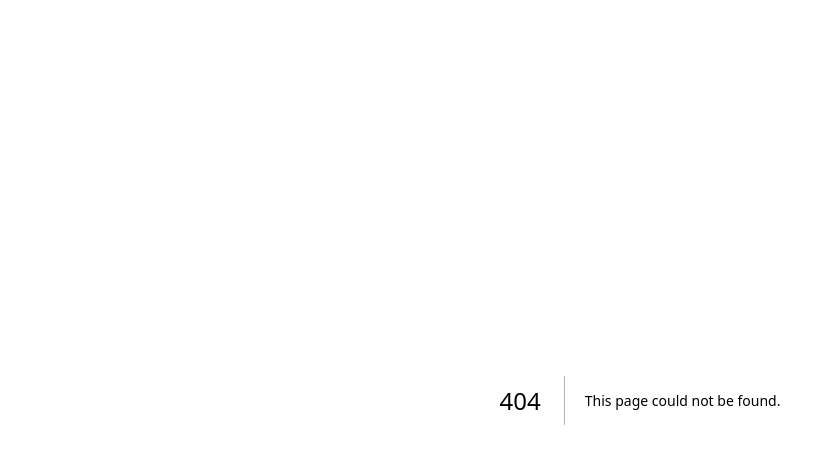
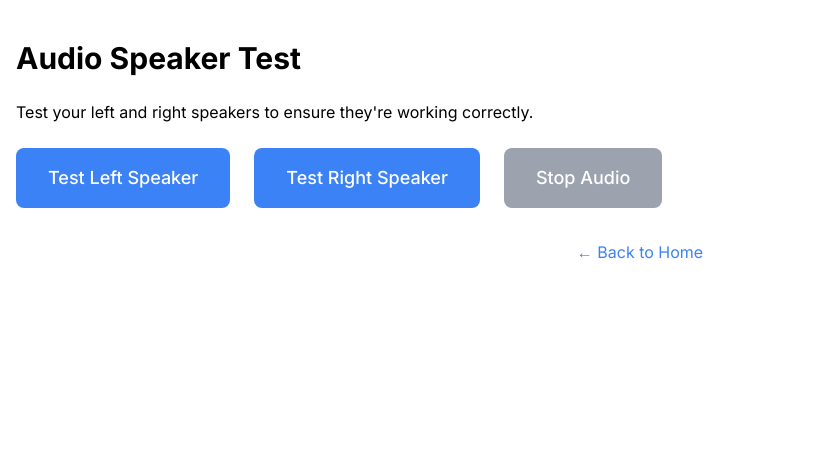
Before and after one commit to jovylle/wanabusful, a Next.js app: page /audio-test in a window 1280 px wide. Before the commit this address had no page. Shown: the top 464 px of the page, without its empty margins (0-827 px from the left). Built offline with nearby package versions, Linux system fonts and the light colour scheme.

Commit message:
initial changes for speaker test

```diff
--- /dev/null
+++ b/src/app/audio-test/page.js
@@ -0,0 +1,96 @@
+"use client";
+
+import { useState, useRef } from "react";
+import Link from "next/link";
+
+export default function AudioTest() {
+  const [activeChannel, setActiveChannel] = useState(null);
+  const audioRefLeft = useRef(null);
+  const audioRefRight = useRef(null);
+
+  // Create audio context and position audio in left/right channels when playing
+  const playLeftChannel = () => {
+    if (audioRefLeft.current) {
+      audioRefLeft.current.play();
+      setActiveChannel("left");
+    }
+  };
+
+  const playRightChannel = () => {
+    if (audioRefRight.current) {
+      audioRefRight.current.play();
+      setActiveChannel("right");
+    }
+  };
+
+  const stopAudio = () => {
+    if (audioRefLeft.current) {
+      audioRefLeft.current.pause();
+      audioRefLeft.current.currentTime = 0;
+    }
+    if (audioRefRight.current) {
+      audioRefRight.current.pause();
+      audioRefRight.current.currentTime = 0;
+    }
+    setActiveChannel(null);
+  };
+
+  return (
+    <div className="container mx-auto py-10 px-4">
+      <h1 className="text-3xl font-bold mb-6">Audio Speaker Test</h1>
+      <p className="mb-6">Test your left and right speakers to ensure they're working correctly.</p>
+
+      {/* Hidden audio elements */}
+      <audio
+        ref={audioRefLeft}
+        src="/audio/left.mp3"
+        onEnded={() => setActiveChannel(null)}
+      />
+      <audio
+        ref={audioRefRight}
+        src="/audio/right.mp3"
+        onEnded={() => setActiveChannel(null)}
+      />
+
+      <div className="flex flex-col md:flex-row gap-6 mb-8">
+        <button
+          onClick={playLeftChannel}
+          disabled={activeChannel === "left"}
+          className={`py-4 px-8 rounded-lg text-lg font-medium ${
+            activeChannel === "left"
+              ? "bg-green-600 text-white"
+              : "bg-blue-500 hover:bg-blue-600 text-white"
+          }`}
+        >
+          {activeChannel === "left" ? "Playing Left Speaker" : "Test Left Speaker"}
+        </button>
+
+        <button
+          onClick={playRightChannel}
+          disabled={activeChannel === "right"}
+          className={`py-4 px-8 rounded-lg text-lg font-medium ${
+            activeChannel === "right"
+              ? "bg-green-600 text-white"
+              : "bg-blue-500 hover:bg-blue-600 text-white"
+          }`}
+        >
+          {activeChannel === "right" ? "Playing Right Speaker" : "Test Right Speaker"}
+        </button>
+
+        <button
+          onClick={stopAudio}
+          disabled={!activeChannel}
+          className="py-4 px-8 rounded-lg text-lg font-medium bg-red-500 hover:bg-red-600 text-white disabled:bg-gray-400"
+        >
+          Stop Audio
+        </button>
+      </div>
+
+      <div className="mt-6 text-center">
+        <Link href="/" className="text-blue-500 hover:underline">
+          ← Back to Home
+        </Link>
+      </div>
+    </div>
+  );
+}
--- a/src/app/page.js
+++ b/src/app/page.js
@@ -30,6 +30,12 @@ export default function Home () {
             >
               Delayed Audio
             </Link>
+            <Link
+              href="/audio-test"
+              className="bg-purple-500 text-white px-4 py-2 rounded hover:bg-orrage-600 transition"
+            >
+              Audio Left/Right Speaker Test
+            </Link>
           </div>
         </section>
       </div>
```
Also changed, not shown: 2 other files (tests, documents, lock files or other folders).
